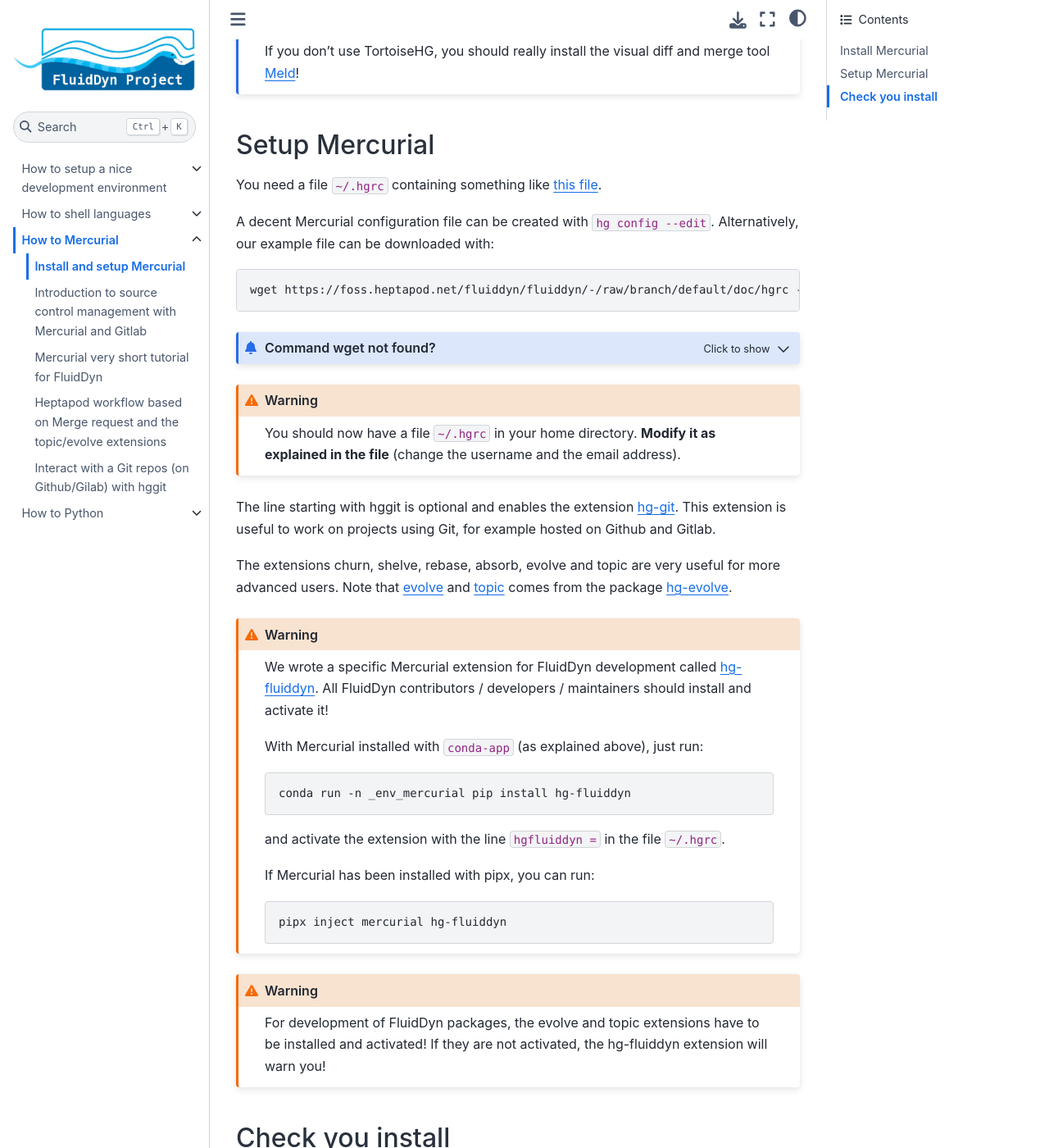
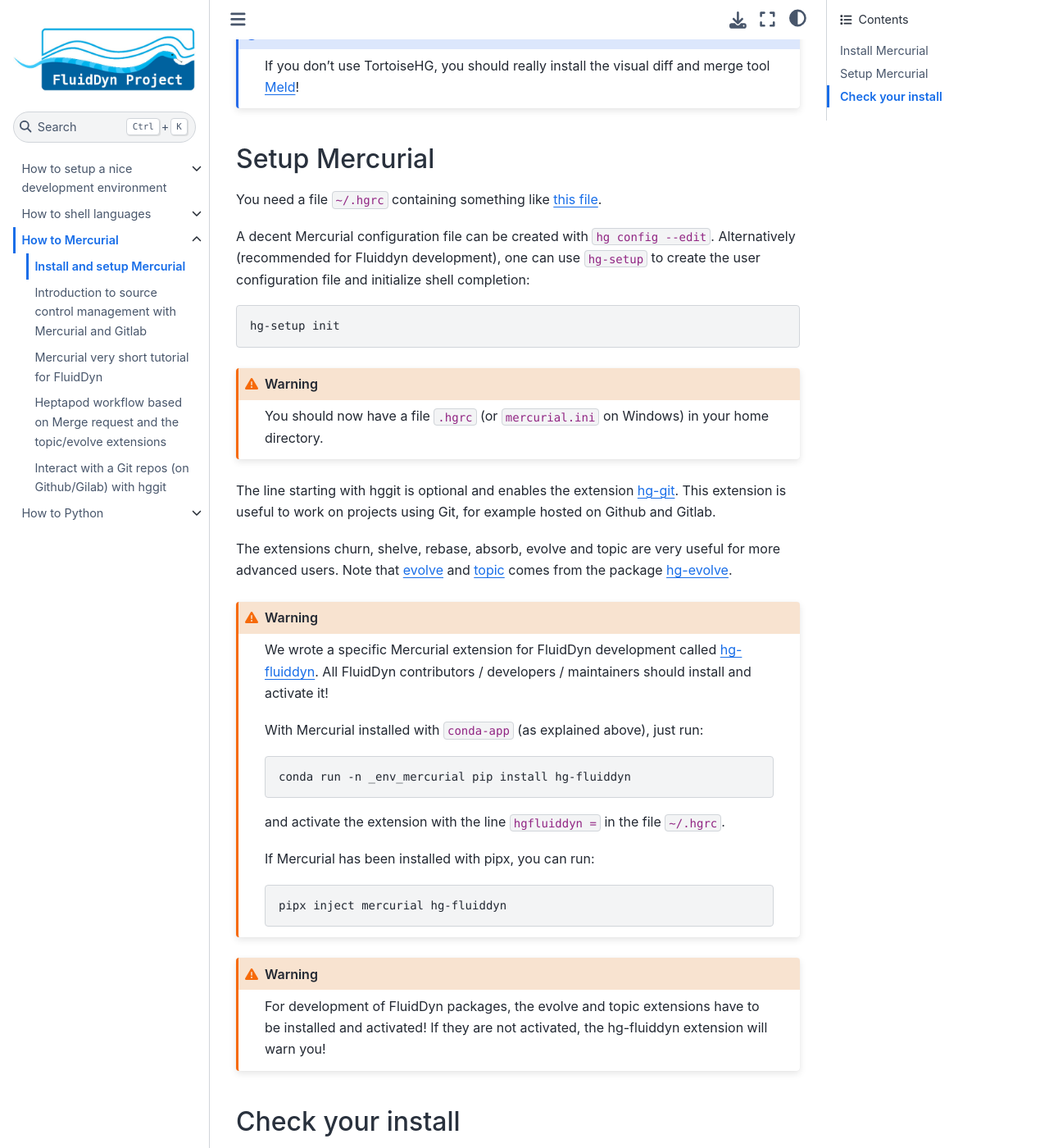
Before and after one commit to fluiddyn/fluidhowto, a Jupyter Book: the page built from book/mercurial/install-setup.md, in a window 1280 px wide and 1400 px high, scrolled down 1150 px. Shown: the whole window at 82% size. Built offline with Jupyter Book 1.0.4 settings and Sphinx 7.4.7 and the Sphinx Book theme 1.1.4, drawn with Linux system fonts in a browser that asks for light colours; some of the changed text lies outside the part shown.

Commit message:
Update after hg-setup

`````diff
--- a/book/mercurial/install-setup.md
+++ b/book/mercurial/install-setup.md
@@ -17,6 +17,7 @@ pipx install mercurial
 pipx inject mercurial hg-git hg-evolve hg-fluiddyn
 # potentially useful to fix ssl issues (macOS)
 pipx inject mercurial certifi
+pipx install hg-setup
 ```
 
 ### With conda (cross-platform, recommended for conda users on Windows, Linux and macOS)
@@ -53,26 +54,14 @@ merge tool [Meld](https://meldmerge.org/)!
 You need a file `~/.hgrc` containing something like
 [this file](https://foss.heptapod.net/fluiddyn/fluiddyn/-/raw/branch/default/doc/hgrc).
 
-A decent Mercurial configuration file can be created with `hg config --edit`. Alternatively, our example file can be downloaded with:
+A decent Mercurial configuration file can be created with `hg config --edit`. Alternatively (recommended for Fluiddyn development), one can use `hg-setup` to create the user configuration file and initialize shell completion:
 
 ```sh
-wget https://foss.heptapod.net/fluiddyn/fluiddyn/-/raw/branch/default/doc/hgrc -O ~/.hgrc
+hg-setup init
 ```
 
-````{admonition} Command wget not found?
----
-class: dropdown
----
-You might be more lucky with the equivalent command with `curl`:
-
-```bash
-curl -L https://foss.heptapod.net/fluiddyn/fluiddyn/-/raw/branch/default/doc/hgrc -o ~/.hgrc
-```
-````
-
 ```{warning}
-You should now have a file `~/.hgrc` in your home directory.
-**Modify it as explained in the file** (change the username and the email address).
+You should now have a file `.hgrc` (or `mercurial.ini` on Windows) in your home directory.
 ```
 
 The line starting with hggit is optional and enables the extension
@@ -112,12 +101,13 @@ to be installed and activated! If they are not activated, the hg-fluiddyn extens
 warn you!
 ```
 
-## Check you install
+## Check your install
 
 You can check that Mercurial is correctly setup with
 
 ```sh
 hg version -v
+hg debuginstall
 ```
 
 When everything is fine, you should be able to clone Git repos with something like:
`````
Also changed, not shown: book/setup-apps.md (+1 -0 lines).
